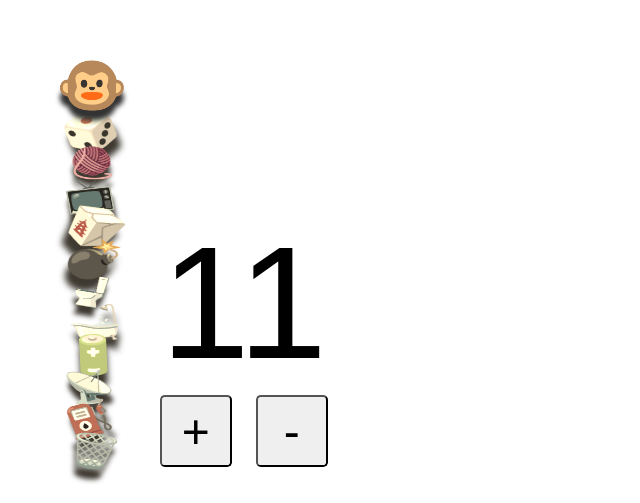
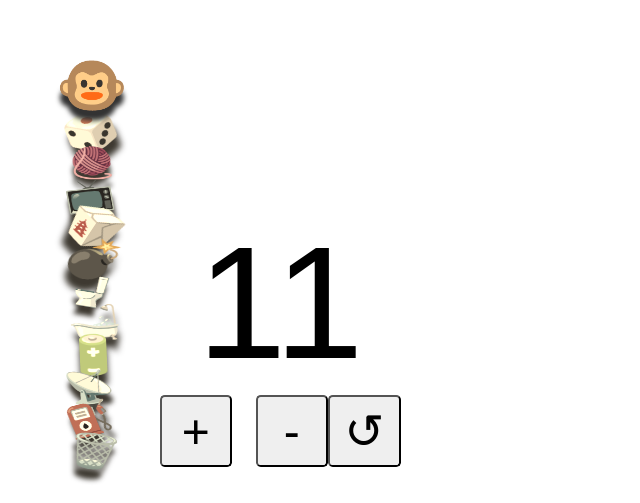
Before and after one commit to j5bot/spank-the-monkey, a React (Vite) app: page / in a window 1280 px wide. Shown: the part 297-800 px from the top of the page, without its empty margins (0-640 px from the left). Built offline with nearby package versions, Linux system fonts and the light colour scheme.

Commit message:
Add reset

```diff
--- a/src/index.tsx
+++ b/src/index.tsx
@@ -57,17 +57,21 @@ const App: FunctionComponent<{}> = () => {
 
   const [junk, setJunk] = useState([]);
 
+  const reset = () => {
+    return shuffle(enoughEmoji).map((emoji, index) => {
+    const adjustments = randomJunkAdjustments(index);
+      return { value: emoji, size: adjustments.size };
+    });
+    window.localStorage.setItem("junkItems", junkToString(junkItems));
+  };
+
   useEffect(() => {
     let junkItems: Array<{ value: string; size: number }>;
     const junkItemsString = window.localStorage.getItem("junkItems");
     if (junkItemsString) {
       junkItems = stringToJunk(junkItemsString);
     } else {
-      junkItems = shuffle(enoughEmoji).map((emoji, index) => {
-        const adjustments = randomJunkAdjustments(index);
-        return { value: emoji, size: adjustments.size };
-      });
-      window.localStorage.setItem("junkItems", junkToString(junkItems));
+      junkItems = reset();
     }
     setJunk(junkItems);
   }, []);
@@ -112,6 +116,10 @@ const App: FunctionComponent<{}> = () => {
             setHeight(height - 1);
           }}
         >-</button>
+        <button
+           className="reset"
+           onClick={reset}
+        >↺</button>
       </div>
     </div>
   );
```
